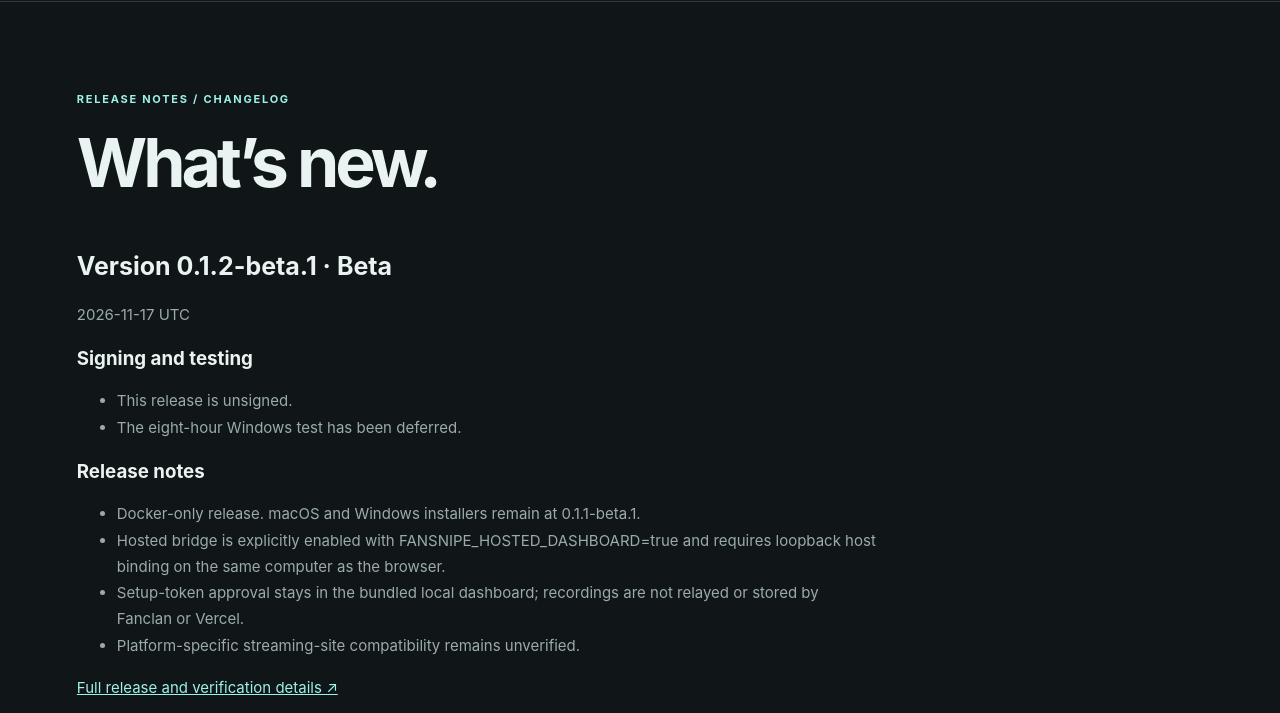
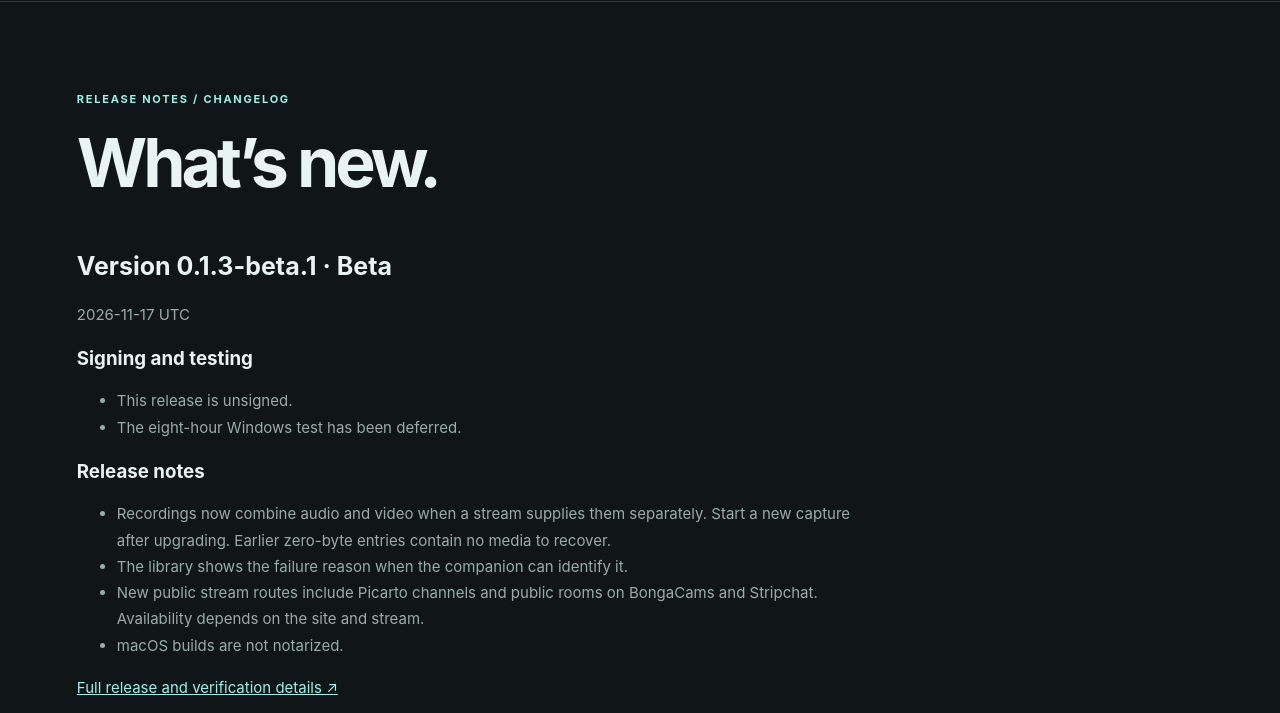
Before and after one commit to Fanclan/FanSnipe-Portal, an Astro site: page /changelog in a window 1280 px wide. Shown: the part 80-793 px from the top of the page. Built offline with nearby package versions, Linux system fonts and the light colour scheme; Astro itself is replaced by a stand-in of ours.

Commit message:
Publish verified FanSnipe 0.1.3 beta downloads and upgrade guide (#10)
Co-authored-by: zerodayprime <348941360+zerodayprime@users.noreply.github.com>

```diff
--- a/src/data/releases.json
+++ b/src/data/releases.json
@@ -1,5 +1,48 @@
 {
   "releases": [
+    {
+      "version": "0.1.3-beta.1",
+      "date": "2026-11-17",
+      "verified": true,
+      "stage": "beta",
+      "signingStatus": "unsigned",
+      "windowsEightHourSoak": "deferred",
+      "notes": [
+        "Recordings now combine audio and video when a stream supplies them separately. Start a new capture after upgrading. Earlier zero-byte entries contain no media to recover.",
+        "The library shows the failure reason when the companion can identify it.",
+        "New public stream routes include Picarto channels and public rooms on BongaCams and Stripchat. Availability depends on the site and stream.",
+        "macOS builds are not notarized."
+      ],
+      "artifacts": [
+        {
+          "label": "macOS 13+ \u00b7 Apple Silicon (DMG)",
+          "url": "https://github.com/Fanclan/FanSnipe-Companion/releases/download/desktop-v0.1.3-beta.1/FanSnipe-0.1.3-arm64.dmg",
+          "sha256": "032f04d695fe7554a8d531e792e570cbb733c6a09eb45ac6b8e642bc5c7e556b"
+        },
+        {
+          "label": "macOS 13+ \u00b7 Intel (DMG)",
+          "url": "https://github.com/Fanclan/FanSnipe-Companion/releases/download/desktop-v0.1.3-beta.1/FanSnipe-0.1.3.dmg",
+          "sha256": "8de0056c7a0f77c2a5bd20f6bfead5ecb0755bdb9e9a4c3acd956de024e61721"
+        },
+        {
+          "label": "Windows x64 (EXE)",
+          "url": "https://github.com/Fanclan/FanSnipe-Companion/releases/download/desktop-v0.1.3-beta.1/FanSnipe.Setup.0.1.3.exe",
+          "sha256": "8f9026f28252d14f27baf6cc3b4819a8b921aac868715eb9eaaaf3394fa2d5f7"
+        },
+        {
+          "label": "Docker release verification manifest (JSON)",
+          "url": "https://github.com/Fanclan/FanSnipe-Companion/releases/download/docker-v0.1.3-beta.1/release-manifest.json",
+          "sha256": "bfb4137905d7d39f5346562aec11289973978f8a93536c8ea85422ba5b63b61c"
+        }
+      ],
+      "releaseUrl": "https://github.com/Fanclan/FanSnipe-Companion/releases/tag/desktop-v0.1.3-beta.1",
+      "verificationUrl": "https://github.com/Fanclan/FanSnipe-Companion/releases/download/desktop-v0.1.3-beta.1/release-manifest.json",
+      "checksumsUrl": "https://github.com/Fanclan/FanSnipe-Companion/releases/download/desktop-v0.1.3-beta.1/SHA256SUMS.txt",
+      "container": {
+        "reference": "ghcr.io/fanclan/fansnipe:docker-v0.1.3-beta.1",
+        "digest": "sha256:9f6828664fac253437152256c656419920a09da7beb55fee59c190d1f2fef9ec"
+      }
+    },
     {
       "version": "0.1.2-beta.1",
       "date": "2026-11-17",
--- a/src/pages/docs.astro
+++ b/src/pages/docs.astro
@@ -9,4 +9,5 @@ import Base from '../layouts/Base.astro';
 <h2>4. Explore your library</h2><p>Filter recordings, play completed media, or download a file. Settings control the recording folder, quality, retention, and optional direct uploads to your own S3-compatible storage.</p><h2>Troubleshooting</h2>
 <h3>A recording failed with 0 B</h3>
 <p>Open the recording in your library to read the companion’s error. If the entry says only that no media was captured, check that the stream is live and publicly playable on its own page, then start a new recording. Older entries can lack a specific cause.</p>
+<p>Companion 0.1.3-beta.1 fixes recording of streams with separate audio and video tracks. To upgrade a FanSnipe Docker Compose installation, stop active recordings and set <code>FANSNIPE_VERSION=docker-v0.1.3-beta.1</code> in the existing project’s <code>.env</code>. From that same project, run <code>docker compose pull fansnipe</code> and then <code>docker compose up -d fansnipe</code>. Keep your current data and media volumes. Desktop users can install the update from <a href="/downloads/">Downloads</a>. Start a new recording after updating.</p>
 <h3>The studio cannot connect</h3><p>If the studio cannot connect, check that the companion is running and that browser permission to access local network devices is allowed. If the protocol versions differ, update the companion. Pairings can be revoked from Settings. The hosted studio at fansnipe.com requires FanSnipe Companion 0.1.1 or later. Earlier companions do not authorize this new domain; update the companion, or keep using its bundled local dashboard. A new website domain also has separate browser storage, so pair again when switching domains.</p><p><a href="/app/">Open the studio →</a></p></article></div></Base>
```
Also changed, not shown: tests/e2e/portal.spec.ts (+39 -1 lines), .github/workflows/ci.yml.
